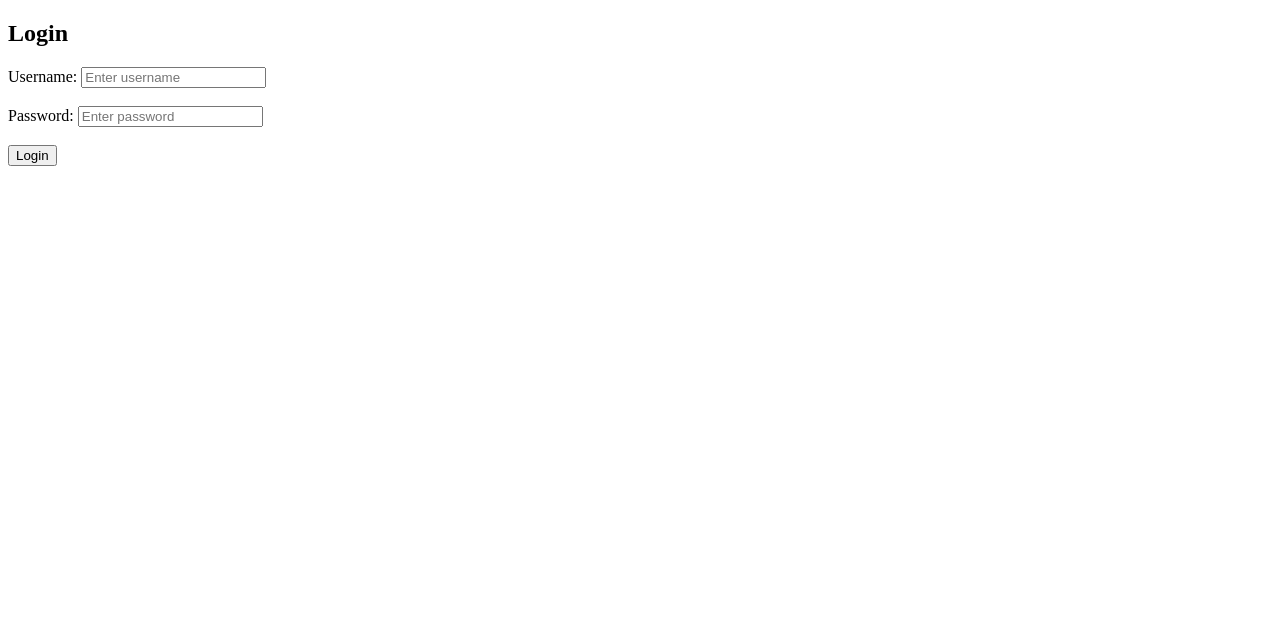
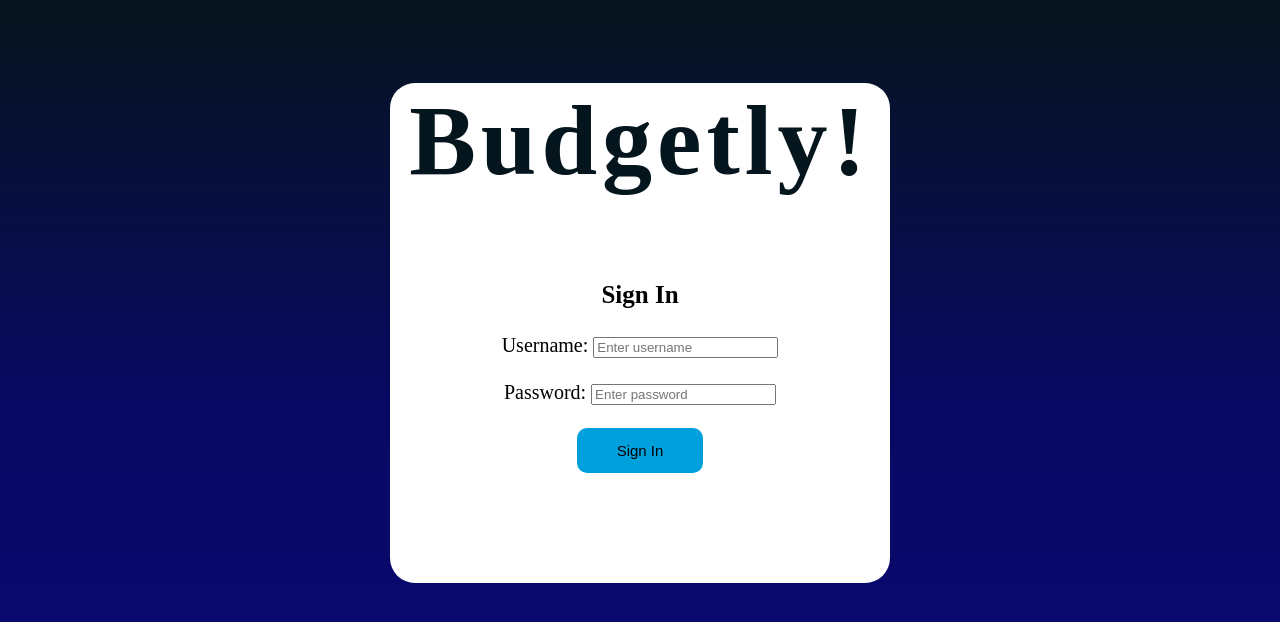
Before and after one commit to pazcharlee/AUI, a Flask app: template templates/login-Copy1.html in a window 1280 px wide. Shown: the top 622 px of the page. Run offline with Flask 3, Linux system fonts and the light colour scheme; the template is opened without the code that fills it, so the values that code supplies are empty; parts of the project's set-up code (start-up, migrations or seed data) failed here and were passed over.

Commit message:
html files

```diff
--- a/templates/login-Copy1.html
+++ b/templates/login-Copy1.html
@@ -3,13 +3,64 @@
 <head>
     <meta charset="UTF-8">
     <meta name="viewport" content="width=device-width, initial-scale=1.0">
-    <title>Login - Budgetly</title>
+    <title>Budgetly!</title>
+
+    <style>
+        .error-message{
+            color: red;
+            font-weight: bold;
+            text-align: center;
+        }
+        body{
+             background-image: linear-gradient(180deg, #05151d, #090963, #090979);
+             height: 100%;
+             margin: 0;
+             background-repeat: no-repeat;
+             background-attachment: fixed;
+        }
+        h2{
+            font-size:100px;
+            font-family: Brush Script MT;
+            text-align: center;
+            letter-spacing: 5px;
+            color: #05151d;
+
+        }
+        h3{
+            color: black;
+            font-size: 25px;
+            text-align: center;
+        }
+        form{
+            color: black;
+            text-align: center;
+            font-size: 20px;
+        }
+        div{
+            background-color: white;
+            height: 500px;
+            width: 500px;
+            display: block;
+            margin-left: auto;
+            margin-right: auto;
+            border-radius: 25px;
+        }
+        button{
+            border-radius: 10px;
+            font-size: 15px;
+            padding: 14px 40px;
+            background-color: #00a0dd;
+            border: none;
+        }
+    </style>
 </head>
 <body>
-    <h2>Login</h2>
+    <div>
+    <h2>Budgetly!</h2>
+    <h3>Sign In</h3>
 
-    {% if error %}
-        <p style="color: red;">{{ error }}</p>
+      {% if error %}
+        <p class="error-message">{{ error }}</p>
     {% endif %}
 
   <form method="POST" action="/login">
@@ -21,7 +72,8 @@
     <input type="password" name="password" id="password" placeholder="Enter password" required>
     <br><br>
 
-    <button type="submit">Login</button>
+    <button type="submit">Sign In</button>
+    </div>
 </form>
 
     </form>
```
Also changed, not shown: templates/dashboard.html (+23 -1 lines).
